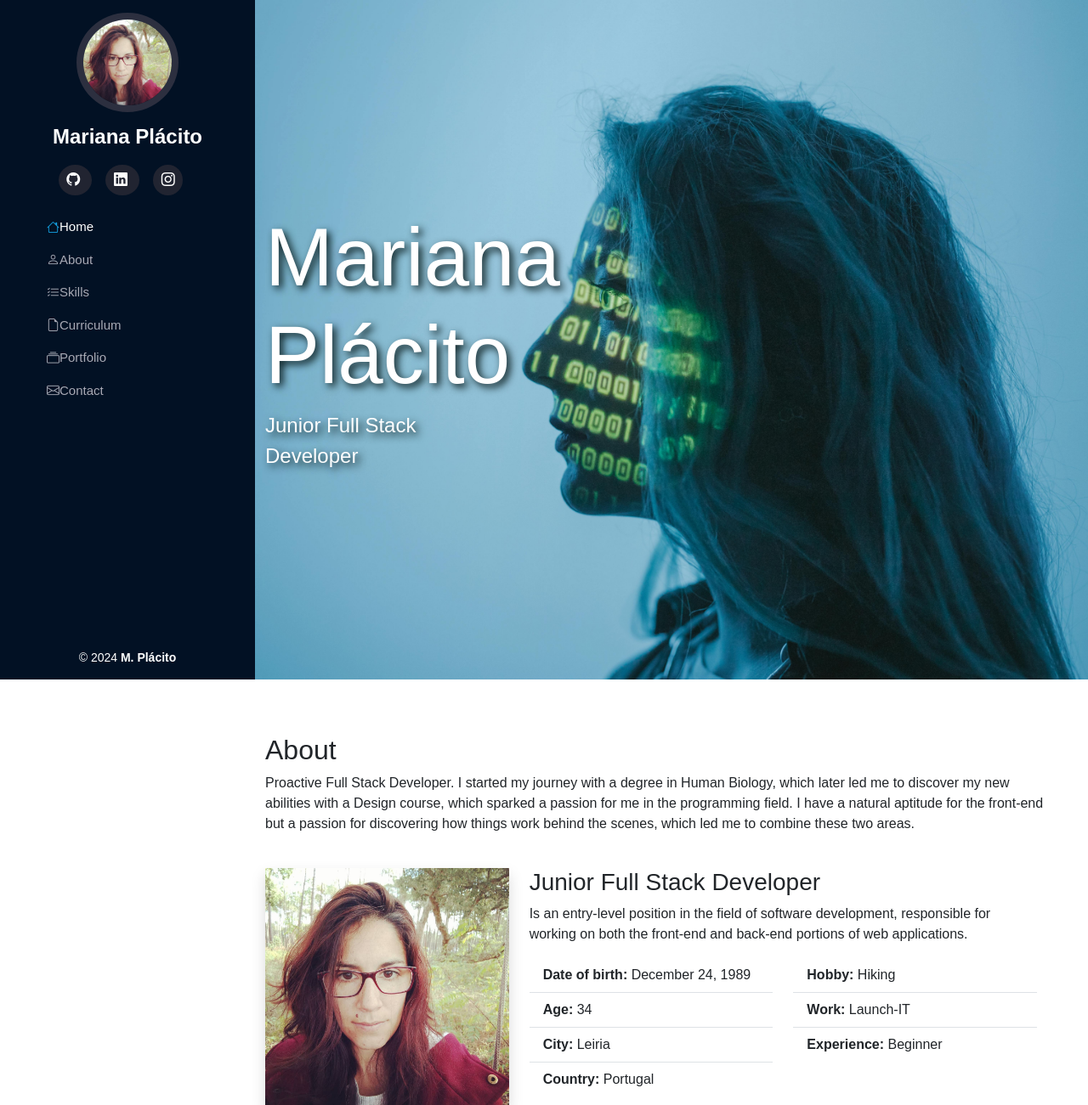
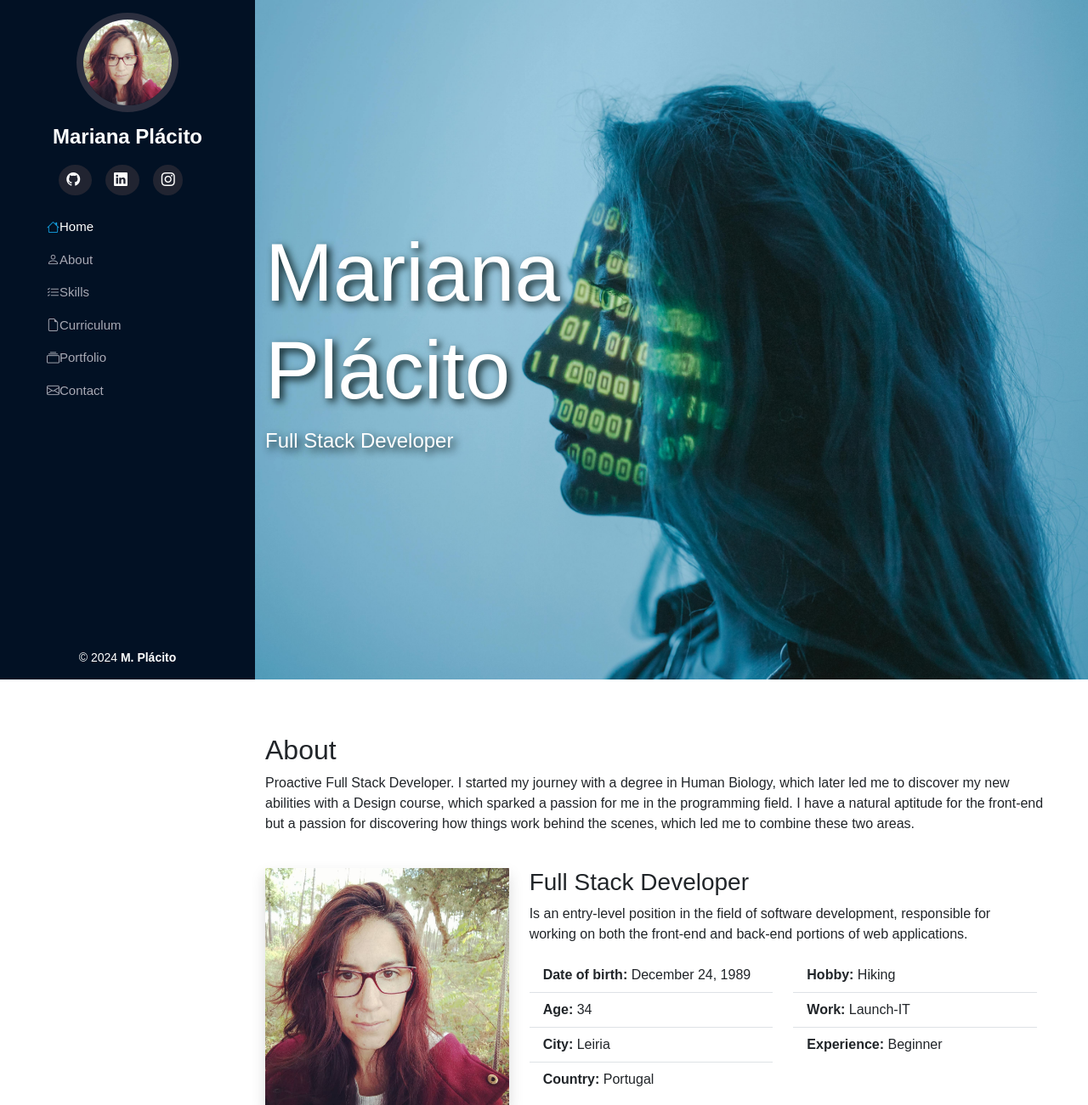
Before and after one commit to Placito/My_Portfolio, a Flask app: page / in a window 1280 px wide. Shown: the top 1301 px of the page at 85% size. Run offline with Flask 3, Linux system fonts and the light colour scheme; some libraries are stand-ins or nearby versions.

Commit message:
fix job title

```diff
--- a/templates/index.html
+++ b/templates/index.html
@@ -56,7 +56,7 @@
         <section id="home" class="row home m-0 p-0">
             <div class="col-md-5 d-flex justify-content-center align-itens-center flex-column">
                 <h2 class="text-shadow">Mariana Plácito</h2>
-                <span id="subtitle" class="text-shadow">Junior Full Stack Developer</span>
+                <span id="subtitle" class="text-shadow">Full Stack Developer</span>
             </div>
         </section>
         <section id="about" class="container mt-5 about">
@@ -74,7 +74,7 @@
                         <img class="img-fluid shadow" data-anime="left" src="../static/img/perfil.jpg" alt="foto da Mariana">
                     </div>
                     <div class="col-md-8" data-anime="right">
-                        <h3>Junior Full Stack Developer</h3>
+                        <h3>Full Stack Developer</h3>
                         <p>Is an entry-level position in the field of software development, responsible for working on both the front-end and back-end portions of web applications.</p>
                         <div class="row">
                             <div class="col-md-6">
```
